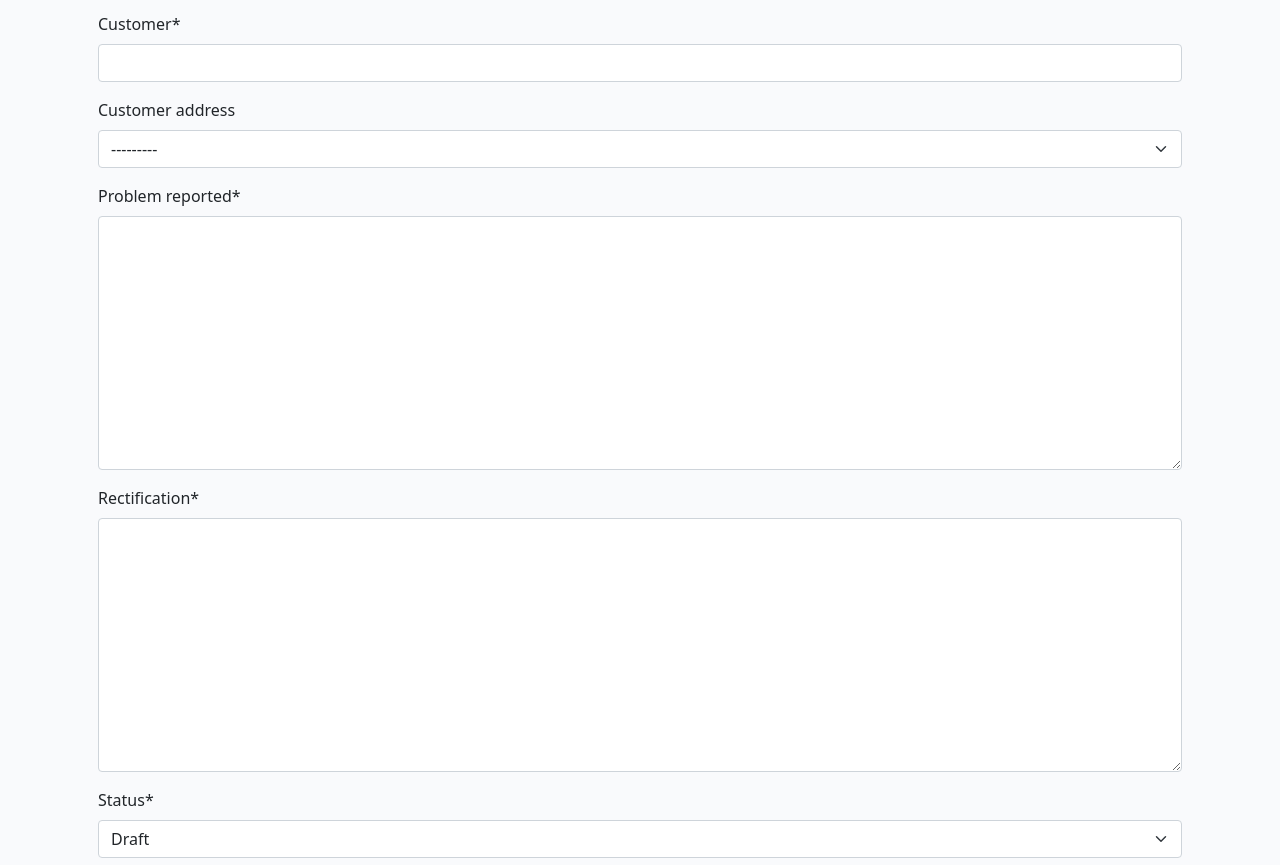
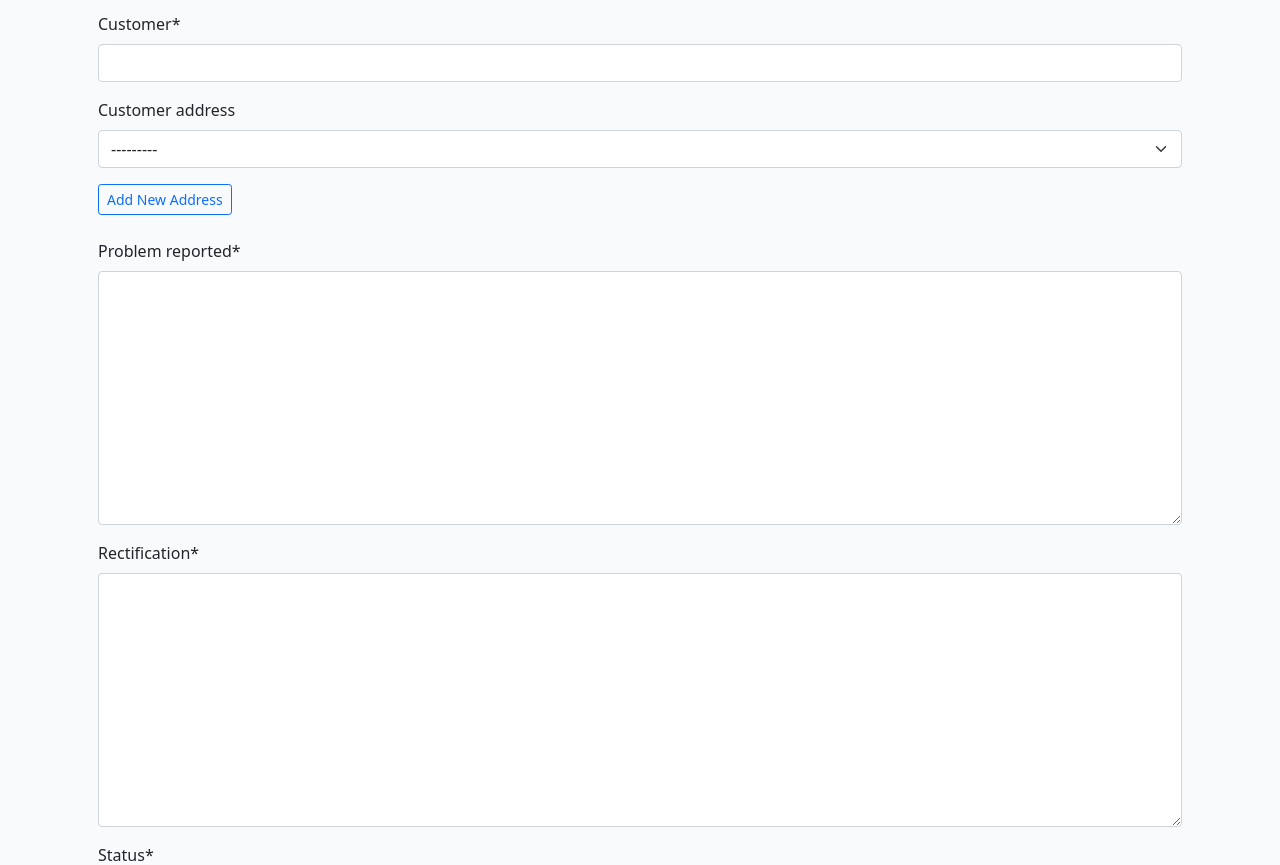
Before and after one commit to aremandanaveenkumar/service_support_blog, a Django app: page /post/new/ in a window 1280 px wide. Shown: the part 328-1193 px from the top of the page. Run offline with Django 4.2, Linux system fonts and the light colour scheme; tables that the repository leaves empty hold one stand-in row (values such as "Sample post"); some libraries are stand-ins or nearby versions.

Commit message:
Add add_address.html for blog when navigated to post_create for adding a new address

```diff
--- a/blog/forms.py
+++ b/blog/forms.py
@@ -1,4 +1,4 @@
-from .models import Comment, Post
+from .models import Comment, Post, AddressField
 from django import forms
 from django_summernote.widgets import SummernoteWidget
 
@@ -18,3 +18,21 @@ class PostForm(forms.ModelForm):
         exclude = ['slug', ]
         widgets = {'problem_reported': SummernoteWidget(),
                    'rectification': SummernoteWidget()}
+
+
+class AddressForm(forms.ModelForm):
+    class Meta:
+        model = AddressField
+        fields = ['street', 'city', 'state', 'postal_code', 'country']
+
+    def clean(self):
+        cleaned_data = super().clean()
+        if AddressField.objects.filter(
+            street=cleaned_data.get("street"),
+            city=cleaned_data.get("city"),
+            state=cleaned_data.get("state"),
+            postal_code=cleaned_data.get("postal_code"),
+            country=cleaned_data.get("country")
+        ).exists():
+            raise forms.ValidationError("This address already exists!")
+        return cleaned_data
--- a/blog/templates/blog/post_create.html
+++ b/blog/templates/blog/post_create.html
@@ -9,11 +9,24 @@
             <div class="card-body " id="create_new_post" user="{{ user }}">
                 <form id="postForm" method="post"
           style="margin-top: 1.3em;" >
-          {{ post_form | crispy }}
           {% csrf_token %}
+          {{ post_form.title | as_crispy_field }}
+          {{ post_form.featured_image | as_crispy_field }}
+          {{ post_form.customer | as_crispy_field }}
+          {{ post_form.customer_address | as_crispy_field }}
+          {% if is_create %}
+            <a type="button" class="btn btn-outline-primary btn-sm mb-4"
+            href="{% url 'add_address' %}">
+            Add New Address
+            </a>
+          {% endif %}
+          {{ post_form.problem_reported | as_crispy_field }}
+          {{ post_form.rectification | as_crispy_field }}
+          {{ post_form.status | as_crispy_field }}
+          {{ post_form.excerpt | as_crispy_field }}
 {% if user.is_authenticated %}
           <button id="submitButton" type="submit"
-            class="btn btn-login btn-lg" >Save</button>
+            class="btn btn-success mt-3" >Save</button>
 {% endif %}
         </form>
             </div>
@@ -22,7 +35,3 @@
 </div>
 
 {% endblock content %}
-
-{% block extras %}
-
-{% endblock %}
--- a/blog/urls.py
+++ b/blog/urls.py
@@ -9,6 +9,7 @@ urlpatterns = [
     path('post/drafts/<str:author>', views.PostDrafts.as_view(), name='drafts'),
     path('post/edit/<slug:slug>', views.post_edit, name='post_edit'),
     path('post/delete/<slug:slug>', views.post_delete, name='post_delete'),
+    path('add_address', views.add_address, name='add_address'),
     path('<slug:slug>/edit_comment/<int:comment_id>',
          views.comment_edit, name='comment_edit'),
     path('<slug:slug>/delete_comment/<int:comment_id>',
--- a/blog/views.py
+++ b/blog/views.py
@@ -5,7 +5,7 @@ from django.http import HttpResponseRedirect
 from django.utils.text import slugify
 from django.contrib.auth.models import User
 from .models import Post, Comment, AddressField
-from .forms import CommentForm, PostForm
+from .forms import CommentForm, PostForm, AddressForm
 
 
 class PostDrafts(generic.ListView):
@@ -94,6 +94,36 @@ def post_detail(request, slug):
                   )
 
 
+def add_address(request):
+    """
+    add new customer address
+    """
+    if request.method == "POST":
+        address_form = AddressForm(data=request.POST)
+        if address_form.is_valid() and any(address_form.cleaned_data.values()):
+            existing_address = AddressField.objects.filter(
+                street=address_form.cleaned_data.get("street"),
+                city=address_form.cleaned_data.get("city"),
+                state=address_form.cleaned_data.get("state"),
+                postal_code=address_form.cleaned_data.get("postal_code"),
+                country=address_form.cleaned_data.get("country")
+                ).first()
+
+            if not existing_address:
+                address_form.save()
+                return HttpResponseRedirect(reverse('post_create'))
+    else:
+        address_form = AddressForm()
+
+    return render(
+        request,
+        "blog/add_address.html",
+        {
+            "address_form": address_form,
+        },
+    )
+
+
 def post_create(request):
     """
     create new post
@@ -106,8 +136,11 @@ def post_create(request):
             post.slug = slug
             post.author = request.user
             post.save()
-            messages.add_message(request, messages.SUCCESS, "Post Created.")
-            return HttpResponseRedirect(reverse('post_detail', args=[slug]))
+            messages.add_message(request,
+                                 messages.SUCCESS, "Post Created.")
+            return HttpResponseRedirect(reverse('post_detail',
+                                                args=[slug]))
+
     else:
         post_form = PostForm()
 
@@ -115,7 +148,8 @@ def post_create(request):
         request,
         "blog/post_create.html",
         {
-            "post_form": post_form
+            "post_form": post_form,
+            "is_create": True
         },
     )
 
@@ -151,7 +185,8 @@ def post_edit(request, slug):
         request,
         "blog/post_create.html",
         {
-            "post_form": post_form
+            "post_form": post_form,
+            "is_create": False
         },
     )
 
--- a/static/css/style.css
+++ b/static/css/style.css
@@ -165,3 +165,10 @@ body {
     max-width: 100% !important;
     flex: 0 0 100% !important;
 }
+
+#new-address {
+    display: none;
+    margin-top: 1rem;
+    border: 1px solid #ccc;
+    padding: 10px;
+}
```
Also changed, not shown: blog/templates/blog/add_address.html (added, +24 -0 lines).
